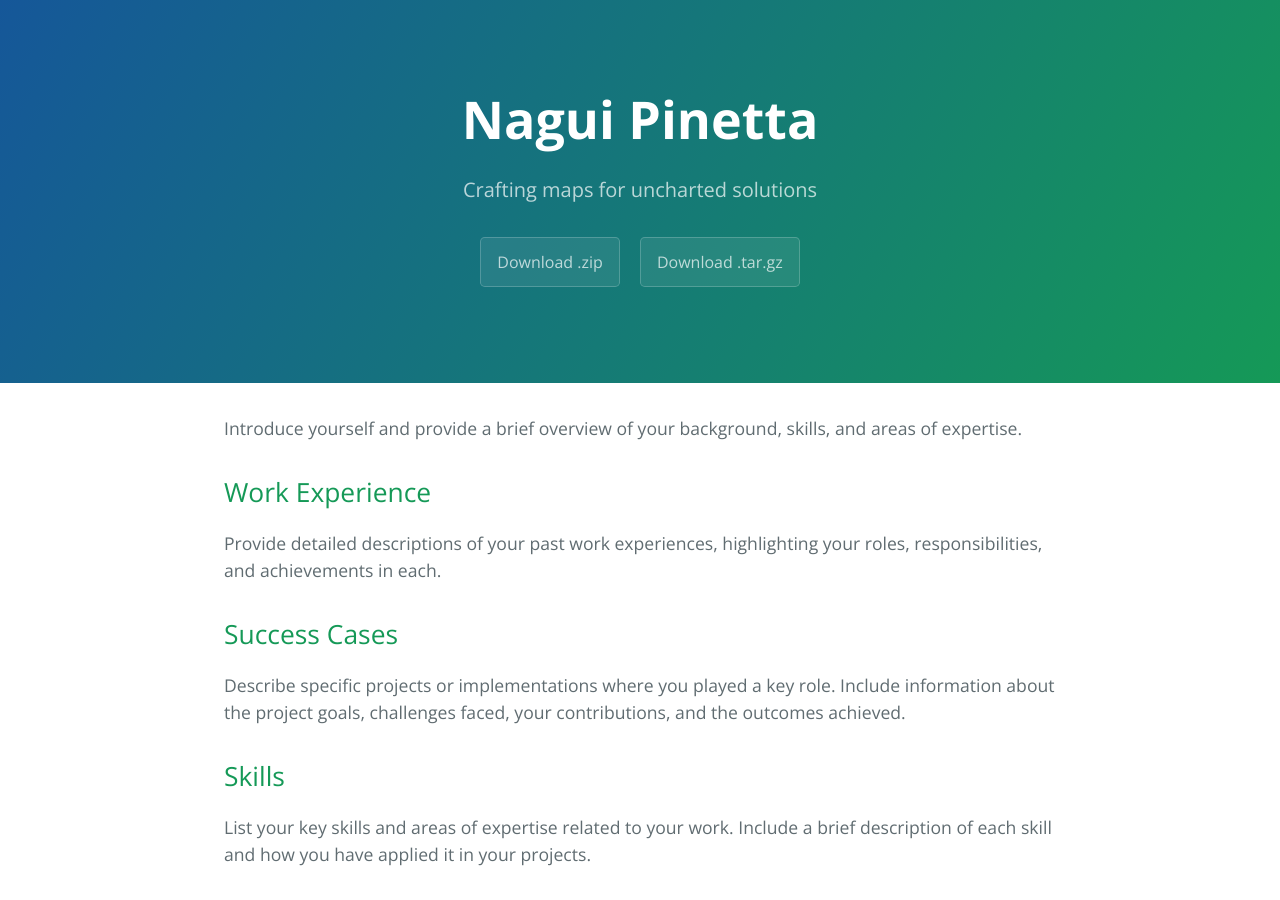
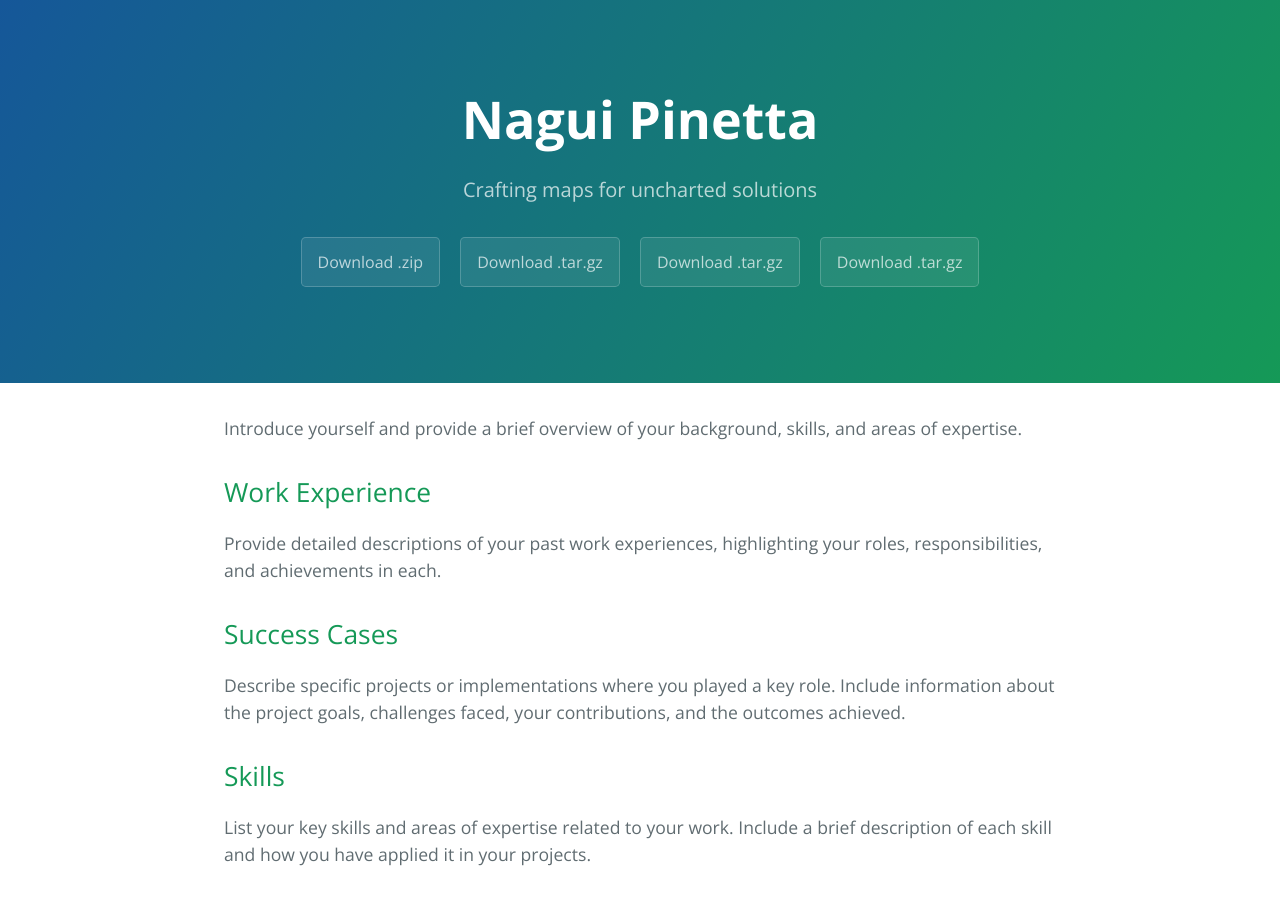
Before and after one commit to BigStepIdiomas/bigstepidiomas.github.io, a Jekyll site: the page built from index.md, in a window 1280 px wide and 900 px high. Built offline with Jekyll 4.4.1, drawn with Linux system fonts in a browser that asks for light colours.

Commit message:
commit - reverting html in default.html

```diff
--- a/_layouts/default.html
+++ b/_layouts/default.html
@@ -24,6 +24,8 @@
       {% if site.show_downloads %}
         <a href="{{ site.github.zip_url }}" class="btn">Download .zip</a>
         <a href="{{ site.github.tar_url }}" class="btn">Download .tar.gz</a>
+        <a href="{{ site.github.tar_url }}" class="btn">Download .tar.gz</a>
+        <a href="{{ site.github.tar_url }}" class="btn">Download .tar.gz</a>
       {% endif %}
     </header>
 
```
